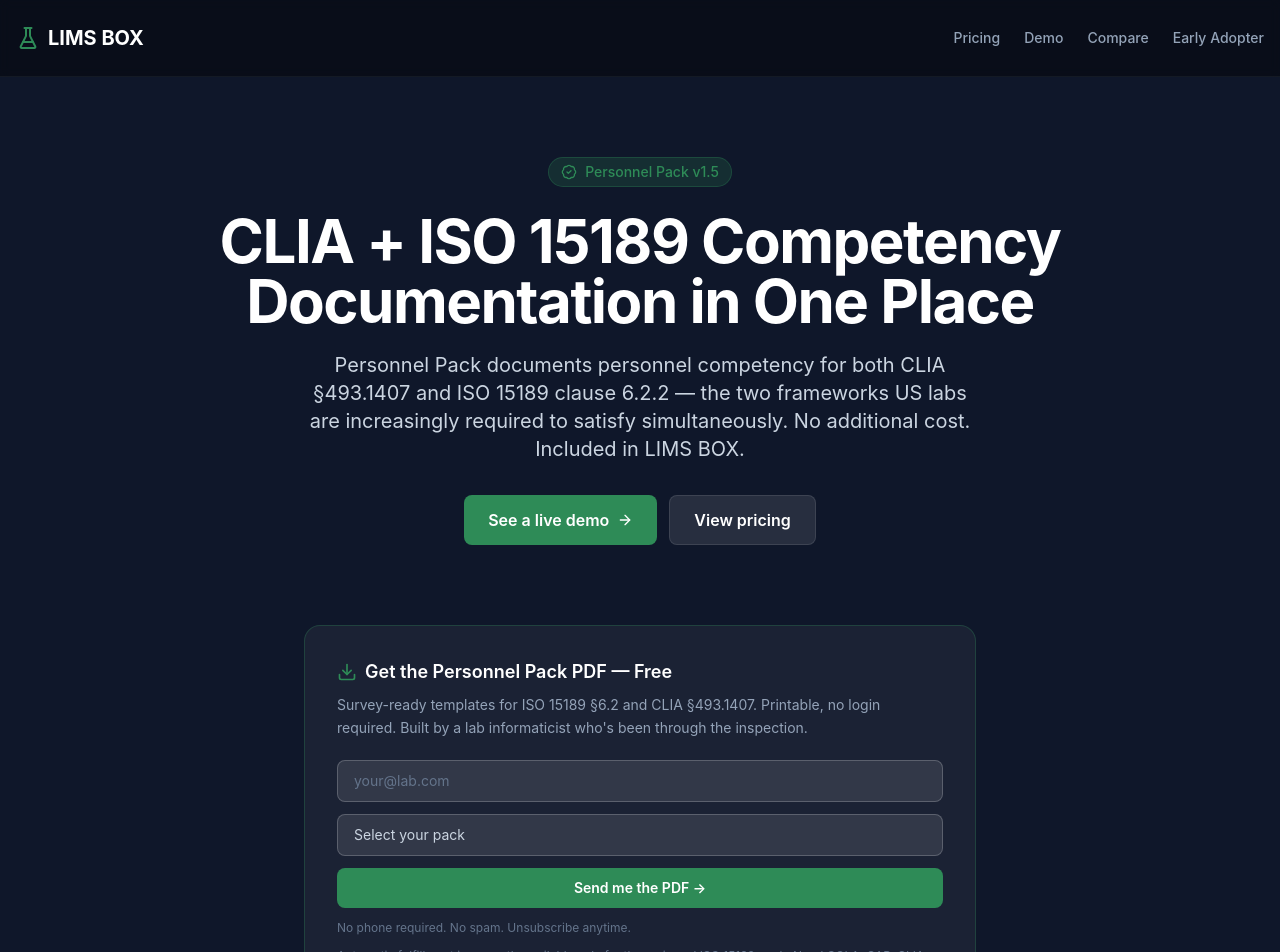
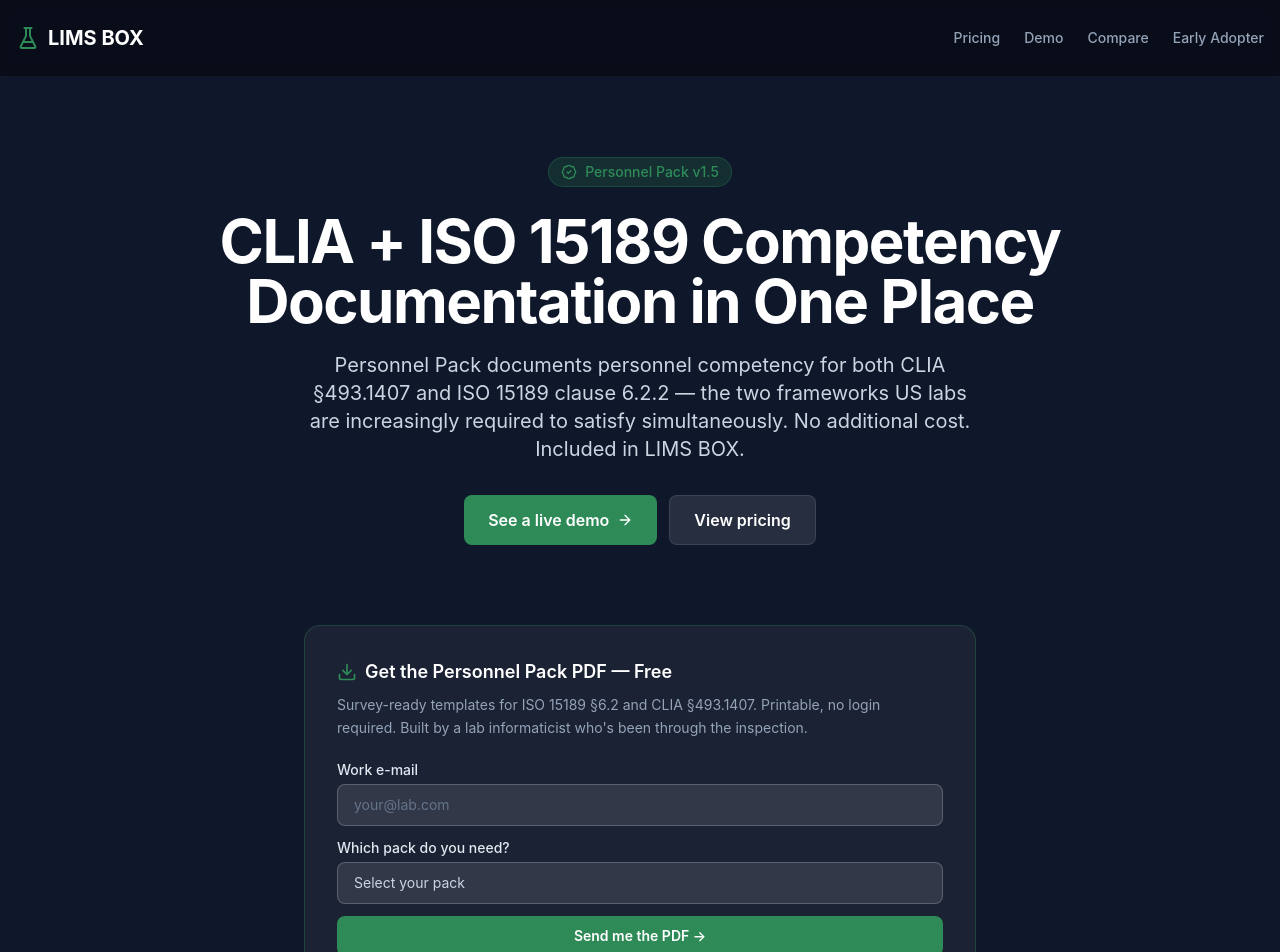
Before and after one commit to TombStoneDash/lims-box, a Next.js app: page /personnel-pack in a window 1280 px wide. Shown: the top 952 px of the page. Built offline with nearby package versions, Linux system fonts and the light colour scheme.

Commit message:
feat: complete fleet task LIMS-PERSONNEL-PACK-FORM-LABELS-SECOND-20260921-R2

```diff
--- a/app/personnel-pack/EmailGateForm.tsx
+++ b/app/personnel-pack/EmailGateForm.tsx
@@ -112,14 +112,14 @@ export function createEmailGateController(fetchImpl: typeof fetch = fetch) {
 export function EmailGateFeedback({ state }: { state: EmailGateState }) {
   if (state.kind === 'pending') {
     return (
-      <p role="status" aria-live="polite" className="text-amber-300 text-xs">
+      <p role="status" aria-live="polite" className="text-amber-300 text-sm">
         {state.message}
       </p>
     );
   }
   if (state.kind === 'unavailable') {
     return (
-      <p role="alert" aria-live="assertive" className="text-red-400 text-xs">
+      <p role="alert" aria-live="assertive" className="text-red-300 text-sm">
         {state.message}
       </p>
     );
@@ -181,19 +181,44 @@ export function EmailGateForm() {
             </p>
           </div>
         ) : (
-          <form onSubmit={handleSubmit} className="flex flex-col gap-3">
+          <form
+            onSubmit={handleSubmit}
+            className="flex flex-col gap-3"
+            aria-describedby="personnel-pack-form-note"
+          >
+            <div>
+              <label
+                htmlFor="personnel-pack-email"
+                className="block text-sm font-medium text-slate-200 mb-1"
+              >
+                Work e-mail
+              </label>
               <input
+                id="personnel-pack-email"
+                name="email"
                 type="email"
                 required
                 placeholder="your@lab.com"
                 value={email}
                 onChange={(e) => setEmail(e.target.value)}
                 disabled={submitting}
+                autoComplete="email"
+                inputMode="email"
                 className="bg-white/10 border border-white/20 rounded-lg px-4 py-2.5 text-sm
                            text-white placeholder:text-slate-500 focus:outline-none
                            focus:border-[#2E8B57]/60 w-full disabled:opacity-60"
               />
+            </div>
+            <div>
+              <label
+                htmlFor="personnel-pack-choice"
+                className="block text-sm font-medium text-slate-200 mb-1"
+              >
+                Which pack do you need?
+              </label>
               <select
+                id="personnel-pack-choice"
+                name="accredType"
                 required
                 value={accredType}
                 onChange={(e) => setAccredType(e.target.value)}
@@ -205,6 +230,7 @@ export function EmailGateForm() {
                 <option value="">Select your pack</option>
                 <option value="iso15189">ISO 15189 pack (reviewed)</option>
               </select>
+            </div>
             <button
               type="submit"
               disabled={submitting}
@@ -218,7 +244,7 @@ export function EmailGateForm() {
 
             <EmailGateFeedback state={state} />
 
-            <p className="text-xs text-slate-500">
+            <p id="personnel-pack-form-note" className="text-xs text-slate-500">
               No phone required. No spam. Unsubscribe anytime.
             </p>
             <p className="text-xs text-slate-500">
```
Also changed, not shown: 1 other file (tests, documents, lock files or other folders). Lines whose indentation alone changed are shown as unchanged.
